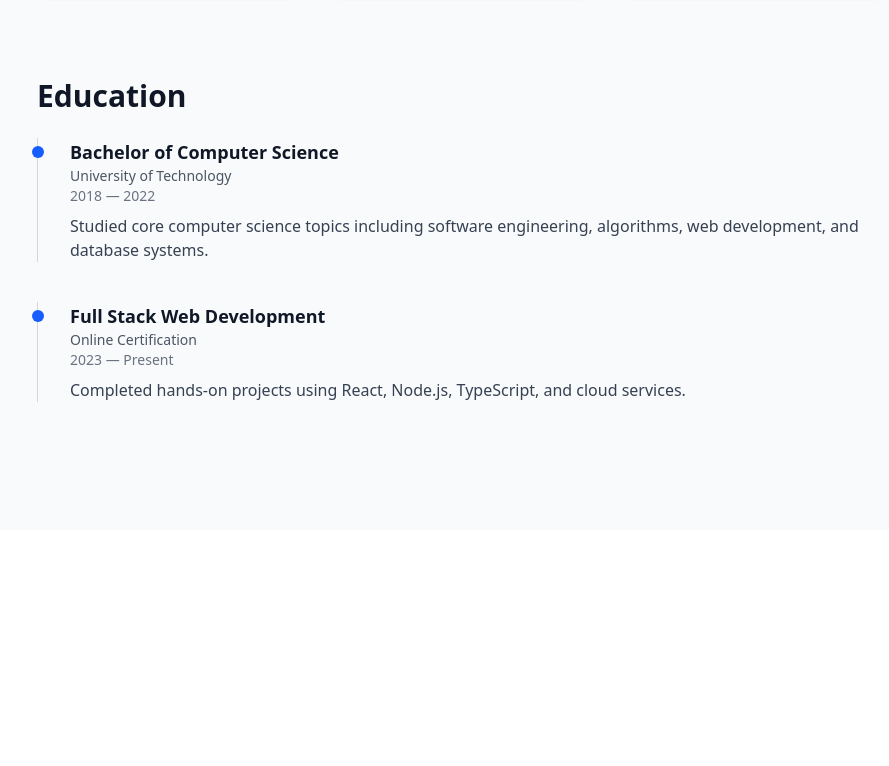
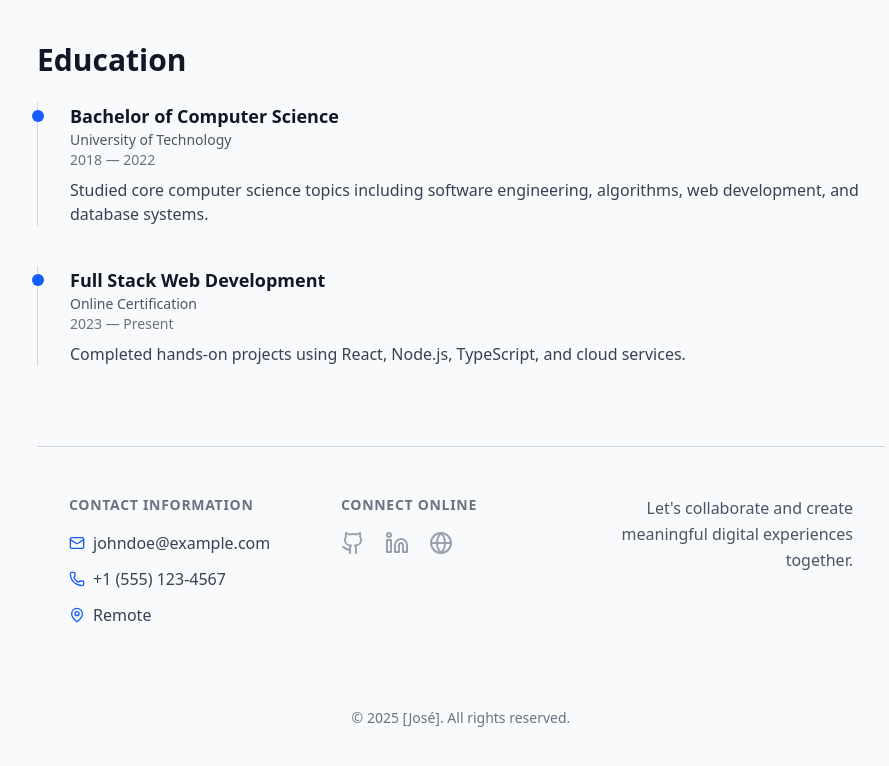
Before and after one commit to josednl/personal-portfolio, a React (Vite) app: page / in a window 1280 px wide. Shown: the part 1093-1859 px from the top of the page, without its empty margins (179-1068 px from the left). Before the commit the page ends 1623 px from the top, so only its background shows below. Built offline with nearby package versions, Linux system fonts and the light colour scheme.

Commit message:
feat: add Contact section (with the necessary components for its structure)
chore: add Contact sample data

```diff
--- /dev/null
+++ b/public/data/contact.json
@@ -0,0 +1,10 @@
+{
+  "email": "johndoe@example.com",
+  "phone": "+1 (555) 123-4567",
+  "location": "Remote",
+  "links": {
+    "github": "https://github.com/johndoe",
+    "linkedin": "https://www.linkedin.com/in/johndoe/",
+    "website": "https://johndoe.dev"
+  }
+}
--- a/src/App.tsx
+++ b/src/App.tsx
@@ -2,6 +2,7 @@ import { PageContainer } from "@/components/layout/PageContainer";
 import { About } from '@/components/sections/About';
 import { Projects } from '@/components/sections/Projects';
 import { Education } from "@/components/sections/Education";
+import { Contact } from '@/components/sections/Contact';
 
 function App() {
   return (
@@ -9,6 +10,7 @@ function App() {
       <About />
       <Projects />
       <Education />
+      <Contact />
     </PageContainer>
   )
 }
--- a/src/components/layout/PageContainer.tsx
+++ b/src/components/layout/PageContainer.tsx
@@ -1,7 +1,7 @@
 export const PageContainer = ({ children }: { children: React.ReactNode }) => {
   return (
     <main className="w-full min-h-screen bg-gray-50 text-gray-900">
-      <div className="max-w-4xl mx-auto px-6 py-12">
+      <div className="max-w-4xl mx-auto px-6 py-3">
         {children}
       </div>
     </main>
--- a/src/components/layout/Section.tsx
+++ b/src/components/layout/Section.tsx
@@ -1,6 +1,6 @@
 interface SectionProps {
   id: string;
-  title: string;
+  title?: string;
   children?: React.ReactNode;
 }
 
--- /dev/null
+++ b/src/components/sections/Contact.tsx
@@ -0,0 +1,17 @@
+import { Section } from "@/components/layout/Section";
+import { useFetchSection } from "@/lib/hooks/useFetchSection";
+import { ContactSkeleton } from "@/components/skeleton/ContactSkeleton";
+import { ContactFooter } from "@/components/ui/ContactFooter";
+import { ContactData } from "@/lib/types/contact";
+
+export const Contact = () => {
+  const { data, loading } = useFetchSection<ContactData>("/data/contact.json");
+
+  return (
+    <Section id="contact">
+      {loading && <ContactSkeleton />}
+
+      {!loading && data && <ContactFooter contact={data} />}
+    </Section>
+  );
+};
--- /dev/null
+++ b/src/components/skeleton/ContactSkeleton.tsx
@@ -0,0 +1,13 @@
+export const ContactSkeleton = () => {
+  return (
+    <div className="animate-pulse space-y-4">
+      <div className="h-4 w-48 bg-gray-300 rounded" />
+      <div className="h-4 w-40 bg-gray-300 rounded" />
+      <div className="h-4 w-32 bg-gray-300 rounded" />
+      <div className="flex gap-3 pt-2">
+        <div className="h-8 w-20 bg-gray-300 rounded" />
+        <div className="h-8 w-20 bg-gray-300 rounded" />
+      </div>
+    </div>
+  );
+};
--- /dev/null
+++ b/src/components/ui/ContactFooter.tsx
@@ -0,0 +1,118 @@
+import { ContactData } from "@/lib/types/contact";
+import { Mail, Phone, MapPin, Github, Linkedin, Globe, Twitter } from "lucide-react";
+
+const accentColor = "text-blue-600";
+
+export const ContactFooter = ({ contact }: { contact: ContactData }) => {
+  const { email, phone, location, links } = contact;
+
+  return (
+    <footer className="border-t border-gray-300">
+      <div className="max-w-7xl mx-auto px-4 sm:px-6 lg:px-8 py-12">
+
+        <div className="grid grid-cols-1 md:grid-cols-3 gap-10 md:gap-8">
+
+          <div>
+            <h4 className="text-sm font-semibold text-gray-500 uppercase tracking-wider mb-4">
+              Contact Information
+            </h4>
+
+            <div className="space-y-3 text-gray-700">
+              {email && (
+                <p className="flex items-center">
+                  <Mail className={`w-4 h-4 mr-2 ${accentColor}`} />
+                  <a href={`mailto:${email}`} className="hover:text-gray-900 hover:underline transition">
+                    {email}
+                  </a>
+                </p>
+              )}
+
+              {phone && (
+                <p className="flex items-center">
+                  <Phone className={`w-4 h-4 mr-2 ${accentColor}`} />
+                  <a href={`tel:${phone}`} className="hover:text-gray-900 hover:underline transition">
+                    {phone}
+                  </a>
+                </p>
+              )}
+
+              {location && (
+                <p className="flex items-center">
+                  <MapPin className={`w-4 h-4 mr-2 ${accentColor}`} />
+                  <span>{location}</span>
+                </p>
+              )}
+            </div>
+          </div>
+
+          {links && (
+            <div>
+              <h4 className="text-sm font-semibold text-gray-500 uppercase tracking-wider mb-4">
+                Connect Online
+              </h4>
+              <div className="flex space-x-5">
+                {links.github && (
+                  <a
+                    href={links.github}
+                    target="_blank"
+                    rel="noopener noreferrer"
+                    aria-label="GitHub Profile"
+                    className="text-gray-400 hover:text-gray-900 transition-colors"
+                  >
+                    <Github className="w-6 h-6" />
+                  </a>
+                )}
+                {links.linkedin && (
+                  <a
+                    href={links.linkedin}
+                    target="_blank"
+                    rel="noopener noreferrer"
+                    aria-label="LinkedIn Profile"
+                    className="text-gray-400 hover:text-blue-600 transition-colors"
+                  >
+                    <Linkedin className="w-6 h-6" />
+                  </a>
+                )}
+                {links.twitter && (
+                  <a
+                    href={links.twitter}
+                    target="_blank"
+                    rel="noopener noreferrer"
+                    aria-label="Twitter/X Profile"
+                    className="text-gray-400 hover:text-blue-400 transition-colors"
+                  >
+                    <Twitter className="w-6 h-6" />
+                  </a>
+                )}
+                {links.website && (
+                  <a
+                    href={links.website}
+                    target="_blank"
+                    rel="noopener noreferrer"
+                    aria-label="Personal Website"
+                    className="text-gray-400 hover:text-blue-600 transition-colors"
+                  >
+                    <Globe className="w-6 h-6" />
+                  </a>
+                )}
+              </div>
+            </div>
+          )}
+
+          <div className="md:text-right">
+            <p className="text-gray-600 leading-relaxed max-w-xs md:ml-auto">
+              Let's collaborate and create meaningful digital experiences together.
+            </p>
+          </div>
+        </div>
+
+        <div className="mt-12 pt-8 border-t border-gray-100">
+          <p className="text-center text-sm text-gray-500">
+            &copy; {new Date().getFullYear()} [José]. All rights reserved.
+          </p>
+        </div>
+
+      </div>
+    </footer>
+  );
+};
```
Also changed, not shown: src/lib/types/contact.d.ts (added, +13 -0 lines).
